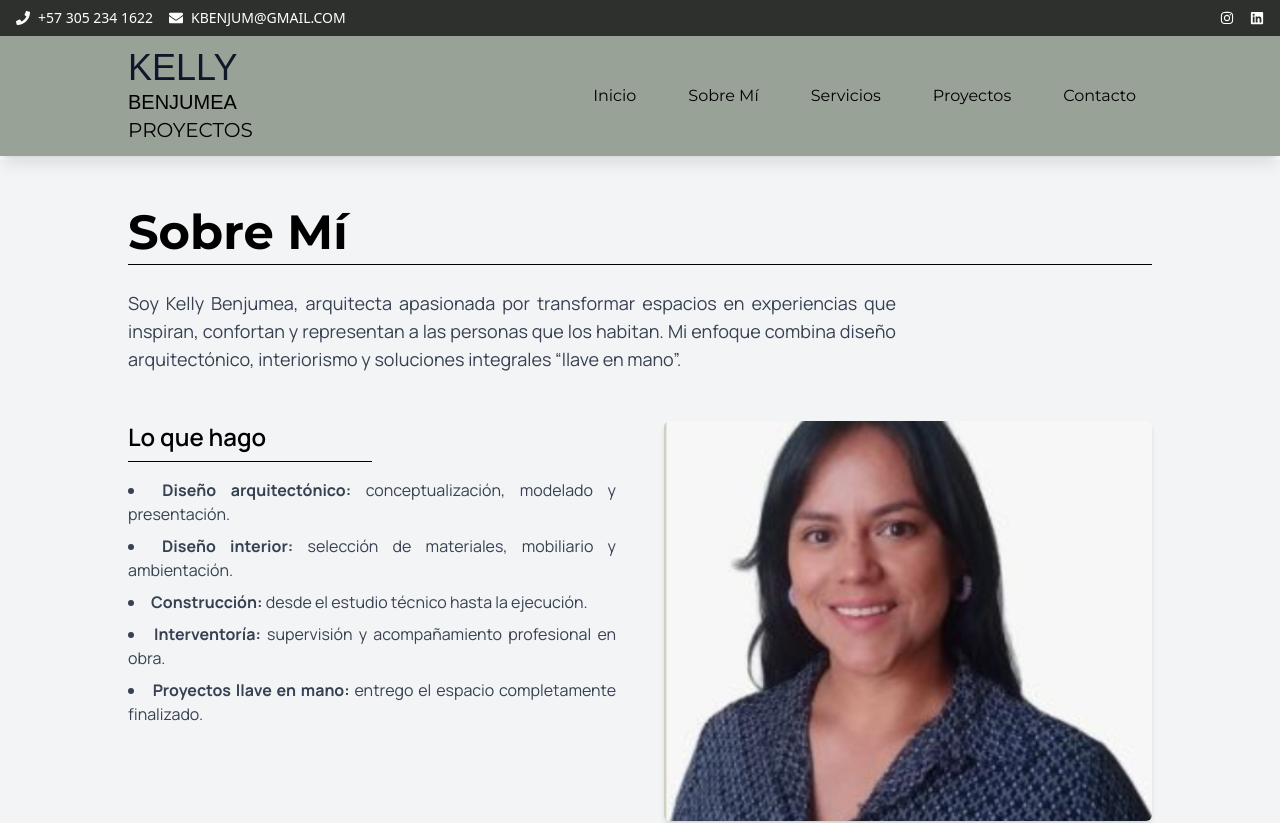
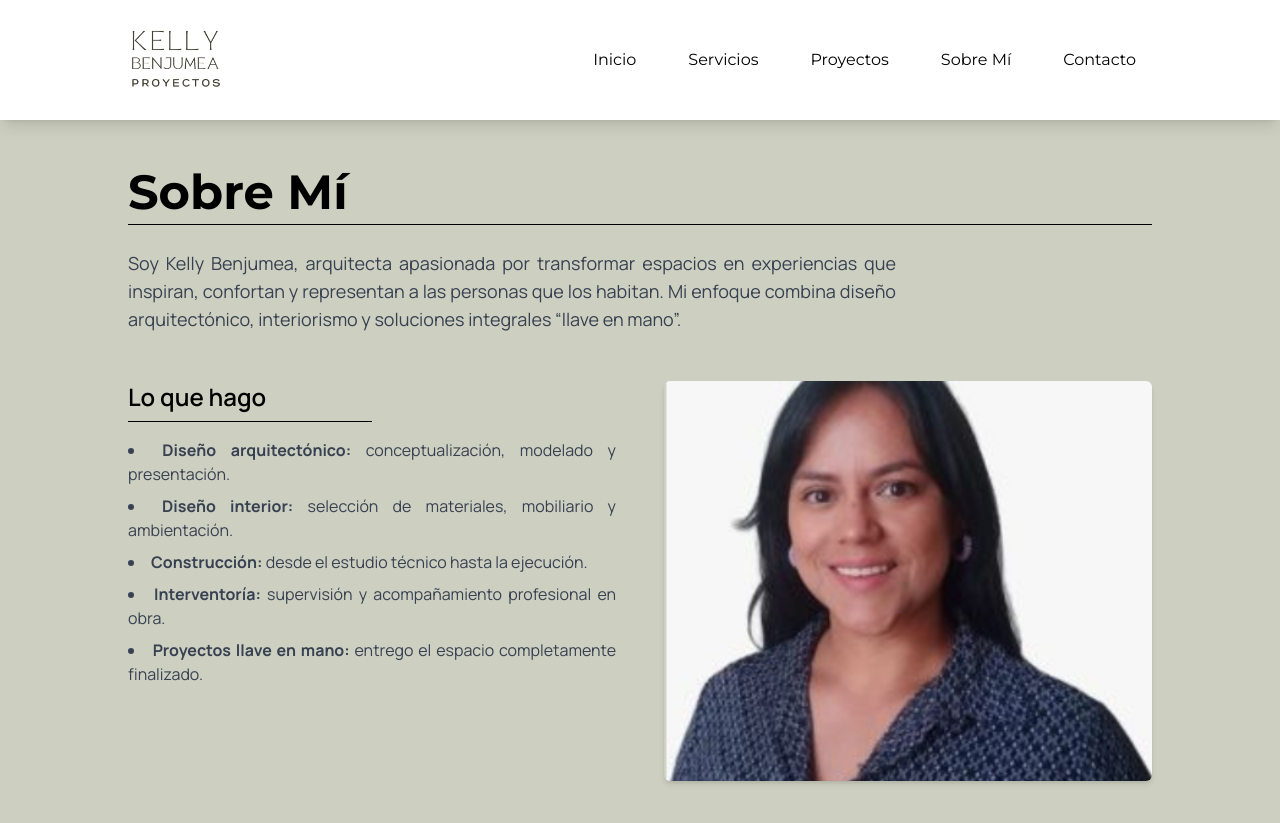
Before and after one commit to ErickBejarano15/Portafolio_Arquitecta_Kelly, a React (Vite) app: page /Portafolio_Arquitecta_Kelly/about in a window 1280 px wide. Shown: the top 823 px of the page. Built offline with nearby package versions, Linux system fonts and the light colour scheme; a web font is replaced by a local one.

Commit message:
Actualizaciones de diseño y componentes

```diff
--- a/src/Components/Components_Home/Aboutme.jsx
+++ b/src/Components/Components_Home/Aboutme.jsx
@@ -45,7 +45,7 @@ const Aboutme = () => {
         </div>
       </div>
       {/* Botón */}
-            <div className="mt-12 text-center">
+            {/*<div className="mt-12 text-center">
               <Link
                 to="/Servicios"
                 className="inline-block relative px-8 py-3 text-white font-semibold overflow-hidden group bg-slate-600 rounded-md shadow-md"
@@ -55,7 +55,7 @@ const Aboutme = () => {
                   Conocer más
                 </span>
               </Link>
-            </div>
+            </div>*/}
 
     </section>
   );
--- a/src/Components/Components_Home/High_Slider.jsx
+++ b/src/Components/Components_Home/High_Slider.jsx
@@ -17,7 +17,7 @@ const High_Slider = () => {
   ];
 
   return (
-    <div className="w-full mx-auto">
+    <div className="w-full mx-auto -mt-20">
       <Swiper
         modules={[Autoplay, Pagination]}
         spaceBetween={0}
--- a/src/Components/Footer.jsx
+++ b/src/Components/Footer.jsx
@@ -3,7 +3,7 @@ import { FaPhone, FaEnvelope, FaInstagram, FaLinkedin } from 'react-icons/fa';
 
 const Footer = () => {
   return (
-    <footer className="bg-gris-canva-osc text-white py-8 px-4 md:px-32 font-montserrat">
+    <footer className="bg-white text-black py-8 px-4 md:px-32 font-montserrat">
       <div className="flex flex-col md:flex-row justify-between items-center md:items-start gap-8">
         {/* Sección izquierda */}
         <div>
@@ -20,10 +20,10 @@ const Footer = () => {
 
         {/* Sección derecha */}
         <div className="flex gap-4">
-          <a href="#" target="_blank" rel="noopener noreferrer" className="bg-gris-canva text-gris-canva-osc p-2 rounded-full">
+          <a href="#" target="_blank" rel="noopener noreferrer" className="bg-slate-200 text-gris-canva-osc p-2 rounded-full">
             <FaInstagram className="text-lg" />
           </a>
-          <a href="#" target="_blank" rel="noopener noreferrer" className="bg-gris-canva text-gris-canva-osc p-2 rounded">
+          <a href="#" target="_blank" rel="noopener noreferrer" className="bg-slate-200 text-gris-canva-osc p-2 rounded">
             <FaLinkedin className="text-lg" />
           </a>
         </div>
--- a/src/Components/NavBar.jsx
+++ b/src/Components/NavBar.jsx
@@ -1,68 +1,72 @@
-import React, { useState } from 'react';
-import { FaPhone, FaEnvelope, FaInstagram, FaLinkedin, FaBars } from "react-icons/fa";
+import React, { useState, useEffect } from 'react';
+import { FaBars } from "react-icons/fa";
 import { Link } from 'react-router-dom';
+import logo from "../assets/Logo.png";
 
 const NavBar = () => {
   const [menuOpen, setMenuOpen] = useState(false);
+  const [lastScrollY, setLastScrollY] = useState(0);
+
+  // Cerrar menú al hacer scroll hacia arriba
+  useEffect(() => {
+    const handleScroll = () => {
+      if (window.scrollY < lastScrollY && menuOpen) {
+        setMenuOpen(false);
+      }
+      setLastScrollY(window.scrollY);
+    };
+
+    window.addEventListener('scroll', handleScroll);
+    return () => window.removeEventListener('scroll', handleScroll);
+  }, [lastScrollY, menuOpen]);
 
   return (
     <header className="fixed top-0 left-0 w-full z-50">
-      {/* Top Bar */}
-      <div className="bg-gris-canva-osc text-white py-2 px-4 flex justify-between items-center text-sm">
-        <div className="flex gap-4 items-center">
-          <span className="flex items-center gap-2">
-            <FaPhone />
-            +57 305 234 1622
-          </span>
-          <span className="flex items-center gap-2">
-            <FaEnvelope />
-            KBENJUM@GMAIL.COM
-          </span>
-        </div>
-        <div className="flex gap-4">
-          <a href="#" className="hover:text-teal-200 transition"><FaInstagram /></a>
-          <a href="#" className="hover:text-teal-200 transition"><FaLinkedin /></a>
-        </div>
-      </div>
-
-      {/* Main Navigation */}
-      <nav className='bg-gris-canva shadow-lg py-3 px-8 md:px-32 flex justify-between items-center'>
+      <nav className='bg-white shadow-lg py-2 md:py-3 px-4 md:px-32 flex justify-between items-center'>
+        {/* Logo / Marca */}
         <Link to="/">
-          <span className='flex flex-col leading-tight'>
-            <span className='font-rem text-4xl text-slate-900'>KELLY</span>
-            <span className='font-rem text-xl text-black'>BENJUMEA</span>
-            <span className='font-montserrat text-xl text-black'>PROYECTOS</span>
-          </span>
+          {/* Logo */}
+          <img
+            src={logo}
+            alt="Logo"
+            className="w-24 h-24 md:w-24 md:h-24 object-contain"
+          />
+          {/*<span className='flex flex-col leading-tight'>
+            <span className='font-rem text-2xl md:text-4xl text-slate-900'>KELLY</span>
+            <span className='font-rem text-base md:text-xl text-black'>BENJUMEA</span>
+            <span className='font-montserrat text-base md:text-xl text-black'>PROYECTOS</span>
+          </span>*/}
         </Link>
 
-        {/* Hamburger menu icon */}
+        {/* Menú hamburguesa */}
         <div className="md:hidden cursor-pointer z-50" onClick={() => setMenuOpen(!menuOpen)}>
           <FaBars className="text-3xl" />
         </div>
 
-        {/* Navigation links */}
-        <div className={`absolute top-full left-0 w-full bg-gris-canva md:bg-transparent md:static md:flex md:items-center md:w-auto transition-all duration-300 ease-in-out overflow-hidden ${menuOpen ? 'max-h-screen opacity-100' : 'max-h-0 opacity-0 md:opacity-100 md:max-h-screen'}`}>
+        {/* Enlaces de navegación */}
+        <div className={`absolute top-full left-0 w-full bg-white md:bg-transparent md:static md:flex md:items-center md:w-auto transition-all duration-300 ease-in-out overflow-hidden ${menuOpen ? 'max-h-screen opacity-100' : 'max-h-0 opacity-0 md:opacity-100 md:max-h-screen'}`}>
           <div className='flex flex-col md:flex-row md:gap-5'>
-          <Link to="/" className='block py-2 px-4 font-montserrat text-black hover:text-yellow-500 transition duration-300'>
-              Inicio
-            </Link>
-            <Link to="/about" className='block py-2 px-4 font-montserrat text-black hover:text-yellow-500  transition duration-300'>
-              Sobre Mí
-            </Link>
-            <Link to="/Servicios" className='block py-2 px-4 font-montserrat text-black hover:text-yellow-500  transition duration-300'>
-              Servicios
-            </Link>
-            <Link to="/Proyectos" className='block py-2 px-4 font-montserrat text-black hover:text-yellow-500 transition duration-300'>
-              Proyectos
-            </Link>
-            <Link to="/Contact" className='block py-2 px-4 font-montserrat text-black hover:text-yellow-500  transition duration-300'>
-              Contacto
-            </Link>
+            {[
+              { path: '/', label: 'Inicio' },
+              { path: '/Servicios', label: 'Servicios' },
+              { path: '/Proyectos', label: 'Proyectos' },
+              { path: '/about', label: 'Sobre Mí' },
+              { path: '/Contact', label: 'Contacto' },
+            ].map(({ path, label }) => (
+              <Link
+                key={path}
+                to={path}
+                onClick={() => setMenuOpen(false)}
+                className='block py-2 px-4 font-montserrat text-black hover:text-yellow-500 transition duration-300'
+              >
+                {label}
+              </Link>
+            ))}
           </div>
         </div>
       </nav>
     </header>
   );
-}
+};
 
 export default NavBar;
--- a/src/pages/About.jsx
+++ b/src/pages/About.jsx
@@ -3,7 +3,7 @@ import img from '../assets/Home/Aboutme/foto-kelly.png';
 
 const About = () => {
   return (
-    <section className="w-full bg-gray-100 text-black font-manrope px-6 py-12 md:px-32">
+    <section className="w-full bg-gris-canva text-black font-manrope px-6 py-12 md:px-32 -mt-10">
       {/* Encabezado */}
       <div className="mb-12">
         <h1 className="text-4xl md:text-5xl font-bold font-montserrat mb-2">Sobre Mí</h1>
--- a/src/pages/Contact.jsx
+++ b/src/pages/Contact.jsx
@@ -3,7 +3,7 @@ import { FaLinkedin, FaWhatsapp } from 'react-icons/fa';
 
 const Contact = () => {
   return (
-    <section className="w-full min-h-screen bg-gray-100 text-black font-manrope px-6 py-12 md:px-32 flex flex-col items-center justify-center">
+    <section className="w-full min-h-screen -mt-10 bg-gris-canva text-black font-manrope px-6 py-12 md:px-32 flex flex-col items-center justify-center">
       <h1 className="text-4xl md:text-5xl font-bold font-montserrat mb-4">Contáctame</h1>
       <div className="w-full max-w-xl text-center text-gray-700 text-lg text-justify mb-8">
         Estoy disponible para conversar sobre tus proyectos, ideas o colaboraciones.
--- a/src/pages/Proyectos.jsx
+++ b/src/pages/Proyectos.jsx
@@ -21,7 +21,7 @@ const Proyectos = () => {
         );
 
   return (
-    <section className="w-full bg-gray-100 py-12 px-6 md:px-20 font-manrope">
+    <section className="w-full bg-gris-canva py-12 px-6 md:px-20 font-manrope -mt-10">
       <Resumen_Proyectos />
       <Filtro_Servicios filtro={filtro} setFiltro={setFiltro} />
       <Lista_Proyectos proyectos={proyectosFiltrados} />
--- a/src/pages/Servicios.jsx
+++ b/src/pages/Servicios.jsx
@@ -45,7 +45,7 @@ const servicios = [
 
 const Servicios = () => {
   return (
-    <section className="w-full bg-white text-black px-6 py-12 md:px-32 font-manrope">
+    <section className="w-full bg-gris-canva text-black px-6 py-12 md:px-32 font-manrope -mt-10">
       <h1 className="text-4xl md:text-5xl font-bold font-montserrat mb-2">Servicios</h1>
       <div className="w-full h-[1px] bg-black mb-12" />
 
--- a/tailwind.config.js
+++ b/tailwind.config.js
@@ -7,7 +7,7 @@ export default {
   theme: {
     extend: {
       colors: {
-        'gris-canva': '#99A297',
+        'gris-canva': '#CDCFC0',
         'background-color': '#99A297',
         'gris-canva-osc': '#2D302D',
       },
```
Also changed, not shown: src/Components/Components_Home/Proyectos_Preview.jsx (+6 -18 lines), src/assets/Logo.png (added).
